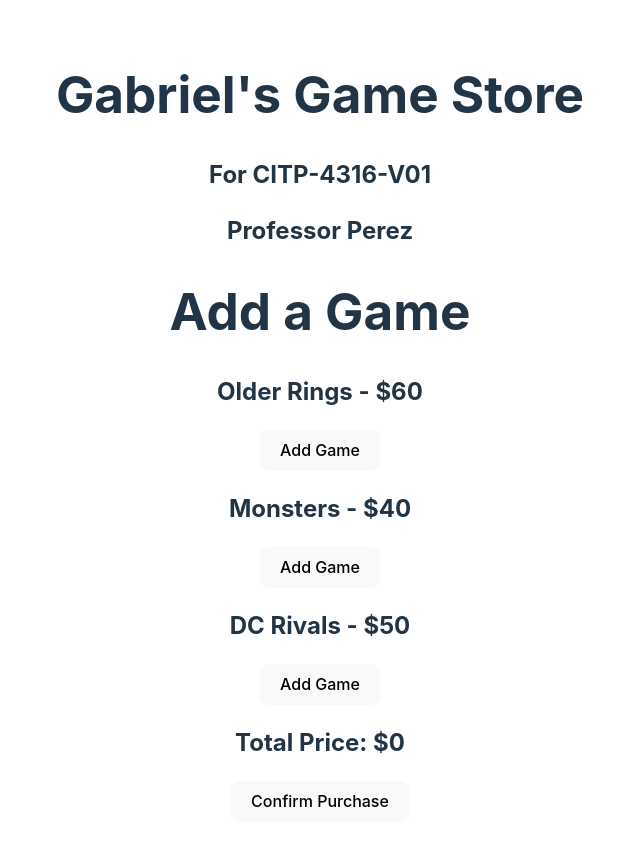
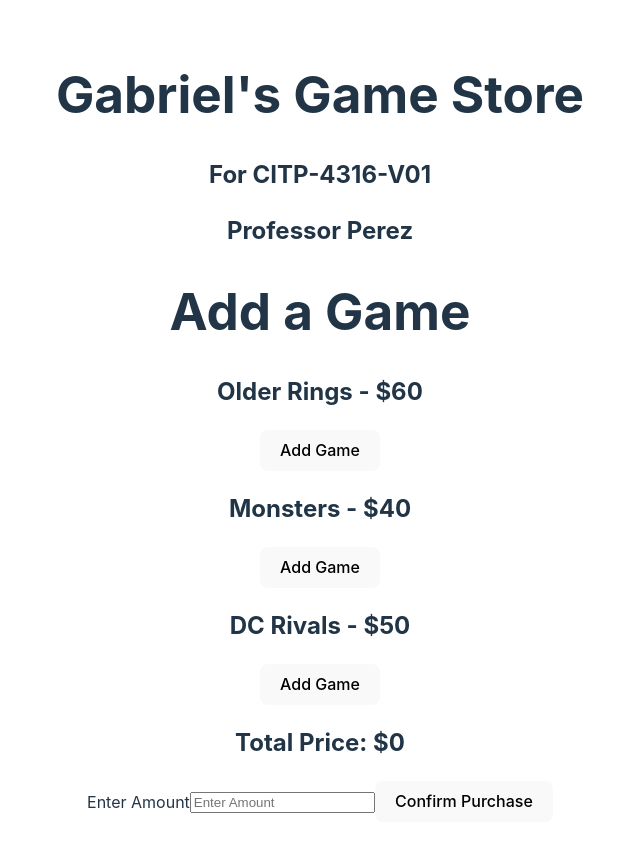
Before and after one commit to ggonz296/project4, a Vue app: page / in a window 1280 px wide. Shown: the whole page, without its empty margins (320-960 px from the left). Built offline with nearby package versions, Linux system fonts and the light colour scheme.

Commit message:
Updated PurchaseGames.vue to display a lable, input, and button to confirm purchase of games. Also updated App.vue to pass the cart data array only.

```diff
--- a/src/App.vue
+++ b/src/App.vue
@@ -38,5 +38,5 @@ const totalPrice = computed(() =>{
   <Header></Header>
   <AddGames :games="myGames" :cart="cart" @select-game="selectGame"></AddGames>
   <TotalGames :total="totalPrice"></TotalGames>
-  <PurchaseGames></PurchaseGames>
+  <PurchaseGames :cart="cart"></PurchaseGames>
 </template>
--- a/src/components/PurchaseGames.vue
+++ b/src/components/PurchaseGames.vue
@@ -1,7 +1,18 @@
 <script setup>
+    import { ref, defineProps} from 'vue';
 
+    const props = defineProps(['cart']);
+
+    const userMoney = ref('')
 </script>
 
 <template>
-    <button>Confirm Purchase</button>
+    <form @submit.prevent="confirmPurchase">
+        <label>Enter Amount</label>
+        <input type="number" v-model="userMoney" placeholder="Enter Amount">
+        <button type="submit">Confirm Purchase</button>
+    </form>
+
+
+
 </template>
```
